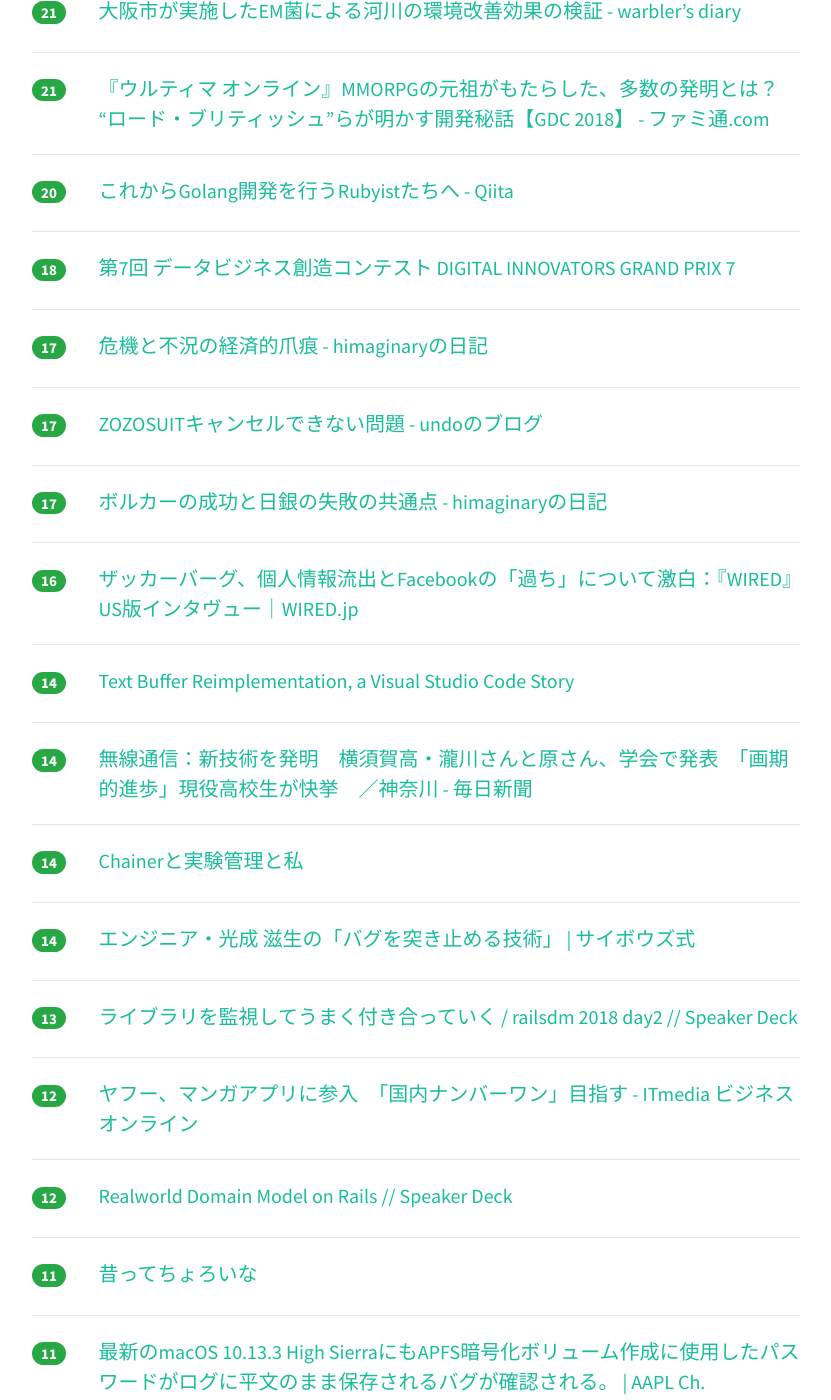
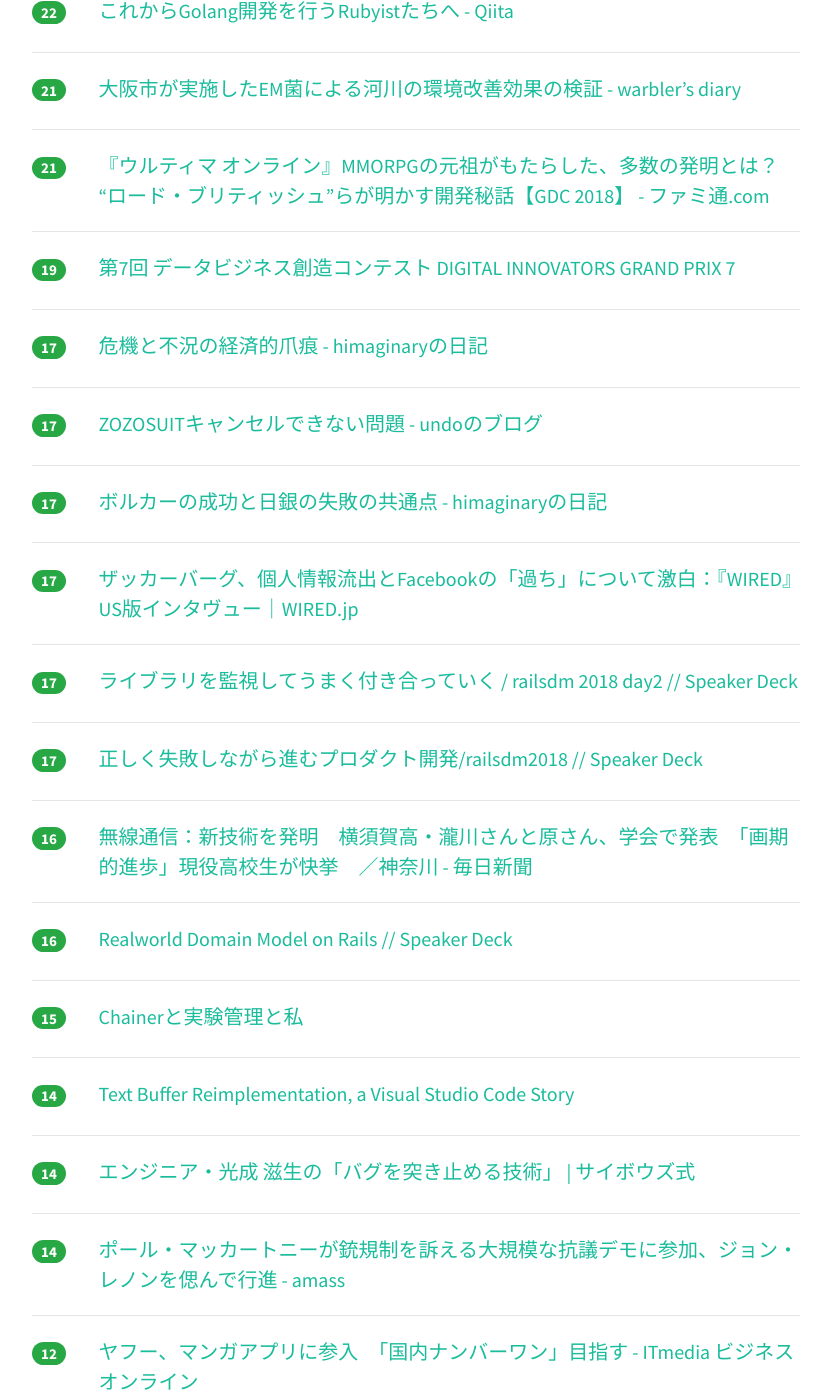
Before and after one commit to yatta47/hatena-matome-site, a Jekyll site: the page built from _posts/2018-03-25-hatena.md, in a window 1280 px wide and 1400 px high, scrolled down 2245 px. Shown: the whole window, without its empty margins (224-1055 px from the left). Built offline with Jekyll 4.4.1, drawn with Linux system fonts in a browser that asks for light colours; nearby versions of some CDN libraries; some of the changed text lies outside the part shown.

Commit message:
Updated 2018-03-25

```diff
--- a/_posts/2018-03-25-hatena.md
+++ b/_posts/2018-03-25-hatena.md
@@ -1,23 +1,23 @@
 ---
 layout: post
 title:  "2018-03-25 はてぶIT"
-date:   2018-03-25 18:02:47
+date:   2018-03-25 19:03:01
 tags: [it-hotentry]
 ---
-39 件のデータあり
+42 件のデータあり
 
 <hr><div class="row">
-<div class="col-1"><span class="badge badge-pill badge-success h2">643</span></div>
+<div class="col-1"><span class="badge badge-pill badge-success h2">690</span></div>
 <div class="col-11"><a href='https://qiita.com/takjg/items/e6b8af53421be54b62c9' target='_blank'>格安スマートリモコンの作り方 - Qiita</a></div>
 </div>
 <hr>
 <div class="row">
-<div class="col-1"><span class="badge badge-pill badge-success h2">336</span></div>
+<div class="col-1"><span class="badge badge-pill badge-success h2">362</span></div>
 <div class="col-11"><a href='https://togetter.com/li/1211752' target='_blank'>全てのデスクワーカー・自営業者に捧ぐ「運動不足の漫画家が筋トレを始めた結果」感化されて筋トレに目覚める人続出「よし運動だ」 - Togetter</a></div>
 </div>
 <hr>
 <div class="row">
-<div class="col-1"><span class="badge badge-pill badge-success h2">245</span></div>
+<div class="col-1"><span class="badge badge-pill badge-success h2">258</span></div>
 <div class="col-11"><a href='https://www.slideshare.net/pfi/nlp2018-introduction-of-deep-reinforcement-learning' target='_blank'>ゼロから始める深層強化学習（NLP2018講演資料）/ Introduction of Deep Reinforcement Learni…</a></div>
 </div>
 <hr>
@@ -27,8 +27,18 @@ tags: [it-hotentry]
 </div>
 <hr>
 <div class="row">
-<div class="col-1"><span class="badge badge-pill badge-success h2">71</span></div>
+<div class="col-1"><span class="badge badge-pill badge-success h2">85</span></div>
+<div class="col-11"><a href='https://note.mu/daikawai/n/n252b3f8d1138' target='_blank'>スケベAI「スケベ博士」をPythonとGoogle Apps Scriptで作るスケベ・チュートリアルを公開します｜Dai｜note</a></div>
+</div>
+<hr>
+<div class="row">
+<div class="col-1"><span class="badge badge-pill badge-success h2">76</span></div>
 <div class="col-11"><a href='http://www.nicovideo.jp/watch/1521685282' target='_blank'>ポプテピピック　#12「THE AGE OF POP TEAM EPIC」 - ニコニコ動画</a></div>
+</div>
+<hr>
+<div class="row">
+<div class="col-1"><span class="badge badge-pill badge-success h2">63</span></div>
+<div class="col-11"><a href='http://memo.yuuk.io/entry/2018/03/25/152138' target='_blank'>Linuxサーバ上でホスト間コネクションを集約表示するツール lstf をつくった - ゆううきメモ</a></div>
 </div>
 <hr>
 <div class="row">
@@ -42,22 +52,12 @@ tags: [it-hotentry]
 </div>
 <hr>
 <div class="row">
-<div class="col-1"><span class="badge badge-pill badge-success h2">46</span></div>
-<div class="col-11"><a href='https://note.mu/daikawai/n/n252b3f8d1138' target='_blank'>スケベAI「スケベ博士」をPythonとGoogle Apps Scriptで作るスケベ・チュートリアルを公開します｜Dai｜note</a></div>
-</div>
-<hr>
-<div class="row">
 <div class="col-1"><span class="badge badge-pill badge-success h2">42</span></div>
 <div class="col-11"><a href='http://kanemotilevel.com/ithukugyou.html' target='_blank'>インターネットでどうやってお金を稼ぐの？家で出来ちゃう「最近の副業」を１６選まとめてみた。</a></div>
 </div>
 <hr>
 <div class="row">
 <div class="col-1"><span class="badge badge-pill badge-success h2">41</span></div>
-<div class="col-11"><a href='http://memo.yuuk.io/entry/2018/03/25/152138' target='_blank'>Linuxサーバ上でホスト間コネクションを集約表示するツール lstf をつくった - ゆううきメモ</a></div>
-</div>
-<hr>
-<div class="row">
-<div class="col-1"><span class="badge badge-pill badge-success h2">37</span></div>
 <div class="col-11"><a href='https://speakerdeck.com/sat/linuxkanerusosufalsejian-liang' target='_blank'>Linuxカーネルソースの減量 // Speaker Deck</a></div>
 </div>
 <hr>
@@ -67,12 +67,12 @@ tags: [it-hotentry]
 </div>
 <hr>
 <div class="row">
-<div class="col-1"><span class="badge badge-pill badge-success h2">31</span></div>
+<div class="col-1"><span class="badge badge-pill badge-success h2">33</span></div>
 <div class="col-11"><a href='https://anond.hatelabo.jp/20180325082847' target='_blank'>ニュースサイトなんかの「続きを読む」っての絶滅させてほしい</a></div>
 </div>
 <hr>
 <div class="row">
-<div class="col-1"><span class="badge badge-pill badge-success h2">28</span></div>
+<div class="col-1"><span class="badge badge-pill badge-success h2">31</span></div>
 <div class="col-11"><a href='https://www.slideshare.net/bywaysideway1/manabiyaiot-91803869' target='_blank'>MANABIYA_シリコンバレーから見たIoT開発最前線</a></div>
 </div>
 <hr>
@@ -82,13 +82,13 @@ tags: [it-hotentry]
 </div>
 <hr>
 <div class="row">
-<div class="col-1"><span class="badge badge-pill badge-success h2">26</span></div>
-<div class="col-11"><a href='https://togetter.com/li/1211751' target='_blank'>福岡空港の滑走路閉鎖により開催された着陸ガチャに巻き込まれてしまった方々 - Togetter</a></div>
+<div class="col-1"><span class="badge badge-pill badge-success h2">27</span></div>
+<div class="col-11"><a href='https://iphone-mania.jp/news-207006/' target='_blank'>iPhoneのシャッター音とMacの起動音の誕生秘話、生みの親が語る - iPhone Mania</a></div>
 </div>
 <hr>
 <div class="row">
 <div class="col-1"><span class="badge badge-pill badge-success h2">26</span></div>
-<div class="col-11"><a href='https://iphone-mania.jp/news-207006/' target='_blank'>iPhoneのシャッター音とMacの起動音の誕生秘話、生みの親が語る - iPhone Mania</a></div>
+<div class="col-11"><a href='https://togetter.com/li/1211751' target='_blank'>福岡空港の滑走路閉鎖により開催された着陸ガチャに巻き込まれてしまった方々 - Togetter</a></div>
 </div>
 <hr>
 <div class="row">
@@ -107,6 +107,11 @@ tags: [it-hotentry]
 </div>
 <hr>
 <div class="row">
+<div class="col-1"><span class="badge badge-pill badge-success h2">22</span></div>
+<div class="col-11"><a href='https://qiita.com/romukey/items/383627c35aa38628cdef' target='_blank'>これからGolang開発を行うRubyistたちへ - Qiita</a></div>
+</div>
+<hr>
+<div class="row">
 <div class="col-1"><span class="badge badge-pill badge-success h2">21</span></div>
 <div class="col-11"><a href='http://warbler.hatenablog.com/entry/2018/03/24/162936' target='_blank'>大阪市が実施したEM菌による河川の環境改善効果の検証 - warbler’s diary</a></div>
 </div>
@@ -117,12 +122,7 @@ tags: [it-hotentry]
 </div>
 <hr>
 <div class="row">
-<div class="col-1"><span class="badge badge-pill badge-success h2">20</span></div>
-<div class="col-11"><a href='https://qiita.com/romukey/items/383627c35aa38628cdef' target='_blank'>これからGolang開発を行うRubyistたちへ - Qiita</a></div>
-</div>
-<hr>
-<div class="row">
-<div class="col-1"><span class="badge badge-pill badge-success h2">18</span></div>
+<div class="col-1"><span class="badge badge-pill badge-success h2">19</span></div>
 <div class="col-11"><a href='http://dmc-lab.sfc.keio.ac.jp/dig7/' target='_blank'>第7回 データビジネス創造コンテスト DIGITAL INNOVATORS GRAND PRIX 7</a></div>
 </div>
 <hr>
@@ -142,8 +142,33 @@ tags: [it-hotentry]
 </div>
 <hr>
 <div class="row">
+<div class="col-1"><span class="badge badge-pill badge-success h2">17</span></div>
+<div class="col-11"><a href='https://wired.jp/2018/03/24/mark-zuckerberg-interview/' target='_blank'>ザッカーバーグ、個人情報流出とFacebookの「過ち」について激白：『WIRED』US版インタヴュー｜WIRED.jp</a></div>
+</div>
+<hr>
+<div class="row">
+<div class="col-1"><span class="badge badge-pill badge-success h2">17</span></div>
+<div class="col-11"><a href='https://speakerdeck.com/meganemura/railsdm-2018-day2' target='_blank'>ライブラリを監視してうまく付き合っていく / railsdm 2018 day2 // Speaker Deck</a></div>
+</div>
+<hr>
+<div class="row">
+<div class="col-1"><span class="badge badge-pill badge-success h2">17</span></div>
+<div class="col-11"><a href='https://speakerdeck.com/ryopeko/railsdm2018' target='_blank'>正しく失敗しながら進むプロダクト開発/railsdm2018 // Speaker Deck</a></div>
+</div>
+<hr>
+<div class="row">
 <div class="col-1"><span class="badge badge-pill badge-success h2">16</span></div>
-<div class="col-11"><a href='https://wired.jp/2018/03/24/mark-zuckerberg-interview/' target='_blank'>ザッカーバーグ、個人情報流出とFacebookの「過ち」について激白：『WIRED』US版インタヴュー｜WIRED.jp</a></div>
+<div class="col-11"><a href='https://mainichi.jp/articles/20180325/ddl/k14/100/049000c' target='_blank'>無線通信：新技術を発明　横須賀高・瀧川さんと原さん、学会で発表　「画期的進歩」現役高校生が快挙　／神奈川 - 毎日新聞</a></div>
+</div>
+<hr>
+<div class="row">
+<div class="col-1"><span class="badge badge-pill badge-success h2">16</span></div>
+<div class="col-11"><a href='https://speakerdeck.com/joker1007/realworld-domain-model-on-rails' target='_blank'>Realworld Domain Model on Rails // Speaker Deck</a></div>
+</div>
+<hr>
+<div class="row">
+<div class="col-1"><span class="badge badge-pill badge-success h2">15</span></div>
+<div class="col-11"><a href='https://www.slideshare.net/ToshinoriHanya/chainer-91752967' target='_blank'>Chainerと実験管理と私</a></div>
 </div>
 <hr>
 <div class="row">
@@ -153,32 +178,17 @@ tags: [it-hotentry]
 <hr>
 <div class="row">
 <div class="col-1"><span class="badge badge-pill badge-success h2">14</span></div>
-<div class="col-11"><a href='https://mainichi.jp/articles/20180325/ddl/k14/100/049000c' target='_blank'>無線通信：新技術を発明　横須賀高・瀧川さんと原さん、学会で発表　「画期的進歩」現役高校生が快挙　／神奈川 - 毎日新聞</a></div>
+<div class="col-11"><a href='https://cybozushiki.cybozu.co.jp/articles/m000349.html' target='_blank'>エンジニア・光成 滋生の「バグを突き止める技術」 | サイボウズ式</a></div>
 </div>
 <hr>
 <div class="row">
 <div class="col-1"><span class="badge badge-pill badge-success h2">14</span></div>
-<div class="col-11"><a href='https://www.slideshare.net/ToshinoriHanya/chainer-91752967' target='_blank'>Chainerと実験管理と私</a></div>
-</div>
-<hr>
-<div class="row">
-<div class="col-1"><span class="badge badge-pill badge-success h2">14</span></div>
-<div class="col-11"><a href='https://cybozushiki.cybozu.co.jp/articles/m000349.html' target='_blank'>エンジニア・光成 滋生の「バグを突き止める技術」 | サイボウズ式</a></div>
-</div>
-<hr>
-<div class="row">
-<div class="col-1"><span class="badge badge-pill badge-success h2">13</span></div>
-<div class="col-11"><a href='https://speakerdeck.com/meganemura/railsdm-2018-day2' target='_blank'>ライブラリを監視してうまく付き合っていく / railsdm 2018 day2 // Speaker Deck</a></div>
+<div class="col-11"><a href='http://amass.jp/102822/' target='_blank'>ポール・マッカートニーが銃規制を訴える大規模な抗議デモに参加、ジョン・レノンを偲んで行進 - amass</a></div>
 </div>
 <hr>
 <div class="row">
 <div class="col-1"><span class="badge badge-pill badge-success h2">12</span></div>
 <div class="col-11"><a href='http://www.itmedia.co.jp/business/articles/1803/23/news117.html' target='_blank'>ヤフー、マンガアプリに参入　「国内ナンバーワン」目指す - ITmedia ビジネスオンライン</a></div>
-</div>
-<hr>
-<div class="row">
-<div class="col-1"><span class="badge badge-pill badge-success h2">12</span></div>
-<div class="col-11"><a href='https://speakerdeck.com/joker1007/realworld-domain-model-on-rails' target='_blank'>Realworld Domain Model on Rails // Speaker Deck</a></div>
 </div>
 <hr>
 <div class="row">
@@ -192,6 +202,11 @@ tags: [it-hotentry]
 </div>
 <hr>
 <div class="row">
+<div class="col-1"><span class="badge badge-pill badge-success h2">11</span></div>
+<div class="col-11"><a href='http://kyoumoe.hatenablog.com/entry/20180325/1521912846' target='_blank'>ONEれいほくのだいちハウス、セクハラが横行してたっぽい - 今日も得る物なしZ</a></div>
+</div>
+<hr>
+<div class="row">
 <div class="col-1"><span class="badge badge-pill badge-success h2">10</span></div>
 <div class="col-11"><a href='http://www.nicovideo.jp/watch/so32916524' target='_blank'>ポプテピピック　#12「THE AGE OF POP TEAM EPIC」 - ニコニコ動画</a></div>
 </div>
```
